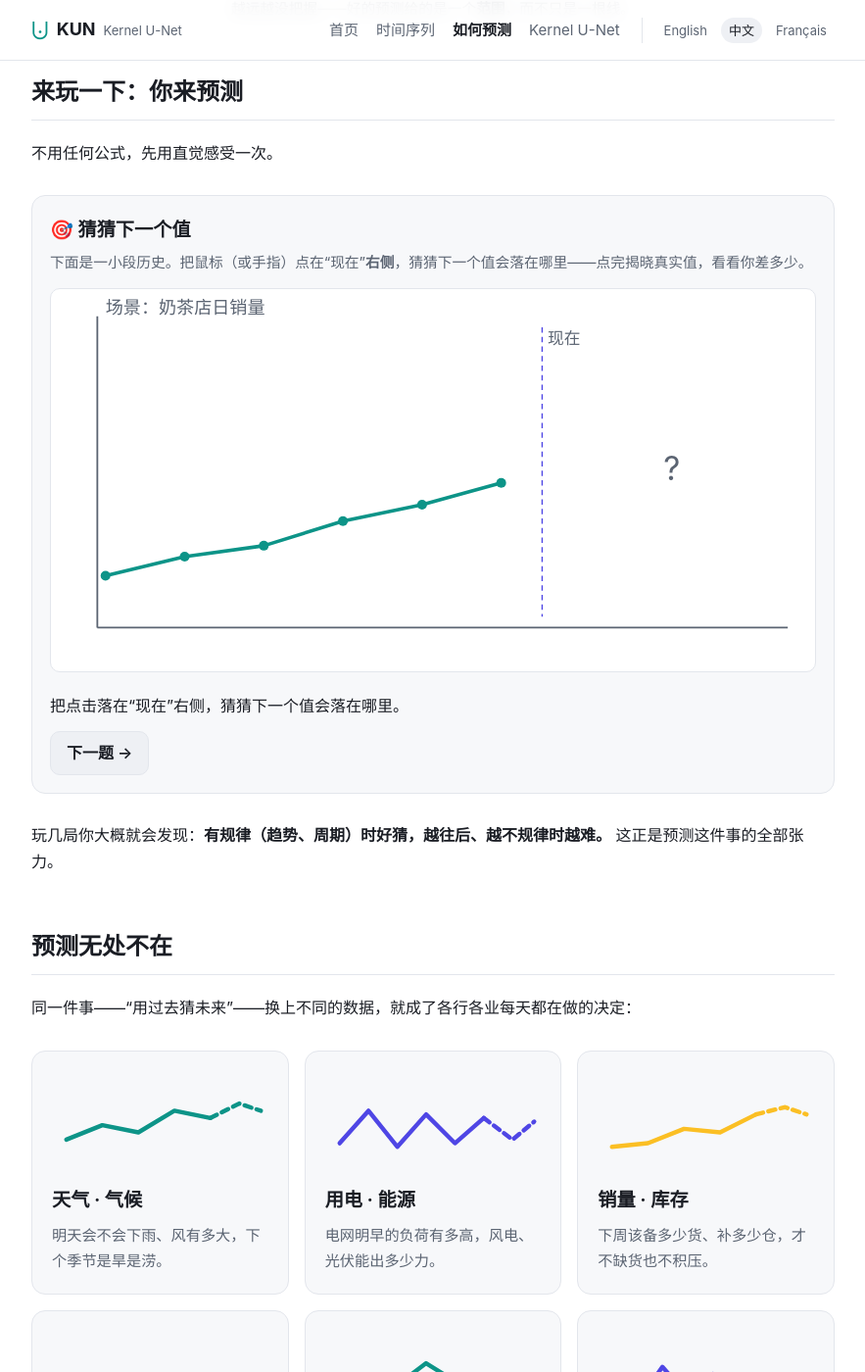
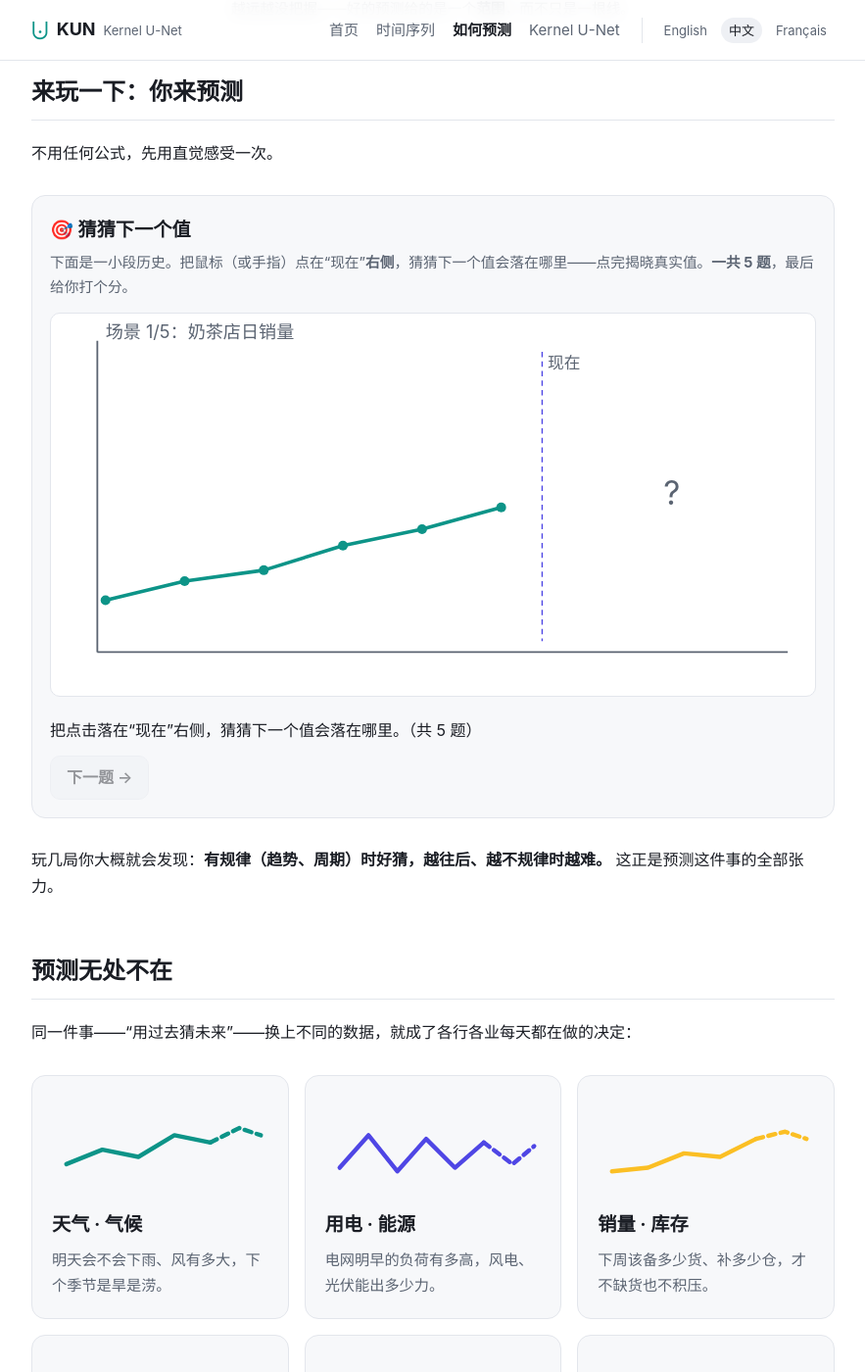
Before and after one commit to JiangYou2025/kun, a Jekyll site: the page built from zh/forecasting.md, in a window 1280 px wide and 1400 px high, scrolled down 816 px. Shown: the whole window at 98% size, without its empty margins (198-1081 px from the left). Built offline with Jekyll 4.4.1, drawn with Linux system fonts in a browser that asks for light colours; part of the change alters nothing that is shown.

Commit message:
ZH/forecasting: cap the guess game at 5 rounds with a final score + verdict
- 5 scenarios; the SVG is locked after 5 guesses
- Each guess shows its error; the button is disabled until you guess
- After round 5: average error → score /100, 通过 (avg ≤ 20%) or 再试试,
  and the button becomes 重新开始

Co-Authored-By: Claude Opus 4.8 (1M context) <noreply@anthropic.com>

```diff
--- a/assets/css/main.css
+++ b/assets/css/main.css
@@ -103,6 +103,7 @@ kbd{background:var(--surface-2);border:1px solid var(--border);border-radius:5px
 .game .bar2{display:flex;gap:10px;align-items:center;flex-wrap:wrap;margin-top:.7em}
 .game button{font:inherit;font-weight:600;cursor:pointer;padding:8px 16px;border-radius:10px;border:1px solid var(--border);background:var(--surface-2);color:var(--text)}
 .game button:hover{border-color:var(--accent)}
+.game button:disabled{opacity:.45;cursor:not-allowed;border-color:var(--border)}
 .game .score{color:var(--muted);font-size:.9rem;margin-left:auto}
 
 .pager{display:flex;justify-content:space-between;margin-top:48px;padding-top:20px;border-top:1px solid var(--border);gap:12px}
--- a/zh/forecasting.md
+++ b/zh/forecasting.md
@@ -54,7 +54,7 @@ next: kun
 
 <div class="game" markdown="0">
   <h3 style="margin-top:0">🎯 猜猜下一个值</h3>
-  <p class="hint">下面是一小段历史。把鼠标（或手指）点在“现在”<strong>右侧</strong>，猜猜下一个值会落在哪里——点完揭晓真实值，看看你差多少。</p>
+  <p class="hint">下面是一小段历史。把鼠标（或手指）点在“现在”<strong>右侧</strong>，猜猜下一个值会落在哪里——点完揭晓真实值。<strong>一共 5 题</strong>，最后给你打个分。</p>
   <svg id="fc-svg" viewBox="0 0 560 280" role="img" aria-label="猜下一个值的小游戏">
     <line x1="34" y1="248" x2="540" y2="248" stroke="var(--muted)" stroke-width="1.3"/>
     <line x1="34" y1="248" x2="34" y2="20" stroke="var(--muted)" stroke-width="1.3"/>
@@ -77,13 +77,17 @@ next: kun
     var rounds=[
       {h:[210,196,188,170,158,142], t:128, n:'奶茶店日销量'},
       {h:[120,92,140,98,150,104],  t:148, n:'周末客流'},
-      {h:[84,98,108,126,140,158],  t:176, n:'某网站访问量'}
+      {h:[84,98,108,126,140,158],  t:176, n:'某网站访问量'},
+      {h:[150,140,150,138,150,140], t:150, n:'机房温度'},
+      {h:[96,120,108,150,140,178],  t:172, n:'App 新增用户'}
     ];
+    var MAX=5;
     var idx=0, answered=false, played=0, totErr=0;
     function el(tag,a){var e=document.createElementNS(NS,tag);for(var k in a)e.setAttribute(k,a[k]);return e;}
     function val(y){return Math.round((bot-y)/2);}
+    function guide(){return '把点击落在“现在”右侧，猜猜下一个值会落在哪里。（共 '+MAX+' 题）';}
     function render(){
-      answered=false; while(dyn.firstChild) dyn.removeChild(dyn.firstChild);
+      answered=false; btn.disabled=true; while(dyn.firstChild) dyn.removeChild(dyn.firstChild);
       var r=rounds[idx];
       var pts=xs.map(function(x,i){return x+','+r.h[i];}).join(' ');
       dyn.appendChild(el('polyline',{points:pts,fill:'none',stroke:'var(--accent)','stroke-width':2.6,'stroke-linejoin':'round','stroke-linecap':'round'}));
@@ -91,11 +95,11 @@ next: kun
       dyn.appendChild(el('line',{x1:nowX,y1:top,x2:nowX,y2:bot,stroke:'var(--accent-2)','stroke-width':1,'stroke-dasharray':'4 3'}));
       var nl=el('text',{x:nowX+4,y:top+12,fill:'var(--muted)','font-size':12}); nl.textContent='现在'; dyn.appendChild(nl);
       var q=el('text',{x:futX,y:140,fill:'var(--muted)','font-size':24,'text-anchor':'middle',id:'fc-q'}); q.textContent='?'; dyn.appendChild(q);
-      var lab=el('text',{x:40,y:18,fill:'var(--muted)','font-size':13}); lab.textContent='场景：'+r.n; dyn.appendChild(lab);
+      var lab=el('text',{x:40,y:18,fill:'var(--muted)','font-size':13}); lab.textContent='场景 '+(played+1)+'/'+MAX+'：'+r.n; dyn.appendChild(lab);
     }
     function pt(evt){var p=svg.createSVGPoint();var s=evt.touches&&evt.touches[0]?evt.touches[0]:evt;p.x=s.clientX;p.y=s.clientY;return p.matrixTransform(svg.getScreenCTM().inverse());}
     function answer(evt){
-      if(answered) return;
+      if(answered || played>=MAX) return;
       var p=pt(evt);
       if(p.x < nowX-12) return;
       if(evt.cancelable) evt.preventDefault();
@@ -108,16 +112,30 @@ next: kun
       var tl=el('text',{x:futX+12,y:r.t+4,fill:'var(--accent)','font-size':12}); tl.textContent='真实值'; dyn.appendChild(tl);
       var ul=el('text',{x:futX+12,y:uy+4,fill:'var(--accent-2)','font-size':12}); ul.textContent='你的预测'; dyn.appendChild(ul);
       var err=Math.abs(val(uy)-val(r.t)), pct=Math.round(100*err/Math.max(1,val(r.t)));
-      var msg=pct<=5?'神预测！':pct<=15?'很准！':pct<=30?'还不错。':'差了点——换一题再试。';
-      verdict.innerHTML='你的预测和真实值差 <b>'+pct+'%</b>。 '+msg;
+      var msg=pct<=5?'神预测！':pct<=15?'很准！':pct<=30?'还不错。':'差了点。';
       answered=true; played++; totErr+=pct;
-      scoreEl.textContent='已玩 '+played+' 题 · 平均误差 '+Math.round(totErr/played)+'%';
+      if(played<MAX){
+        verdict.innerHTML='第 '+played+' 题：差 <b>'+pct+'%</b>。 '+msg+' 点“下一题”继续。';
+        scoreEl.textContent='进度 '+played+'/'+MAX+' · 当前平均误差 '+Math.round(totErr/played)+'%';
+        btn.textContent='下一题 →'; btn.dataset.mode='next'; btn.disabled=false;
+      } else {
+        finish(pct,msg);
+      }
     }
+    function finish(lastPct,lastMsg){
+      var avg=Math.round(totErr/MAX), sc=Math.max(0,100-avg), pass=avg<=20;
+      verdict.innerHTML='第 '+MAX+' 题：差 <b>'+lastPct+'%</b>。<br>'+(pass
+        ? '🎉 <b>通过！</b>5 题平均误差 '+avg+'%，得分 <b>'+sc+'/100</b>。你已经对“预测”有了不错的直觉，可以继续往下读了。'
+        : '🔁 <b>再试试。</b>5 题平均误差 '+avg+'%，得分 <b>'+sc+'/100</b>——点“重新开始”，多体会几次规律再过关。');
+      scoreEl.textContent='最终得分 '+sc+'/100';
+      btn.textContent='重新开始'; btn.dataset.mode='reset'; btn.disabled=false;
+    }
+    function next(){ idx=(idx+1)%rounds.length; render(); verdict.innerHTML=guide(); }
+    function reset(){ idx=0; played=0; totErr=0; scoreEl.textContent=''; render(); verdict.innerHTML=guide(); btn.textContent='下一题 →'; btn.dataset.mode='next'; }
     svg.addEventListener('click',answer);
     svg.addEventListener('touchstart',answer,{passive:false});
-    btn.addEventListener('click',function(){idx=(idx+1)%rounds.length; render(); verdict.innerHTML='把点击落在“现在”右侧，猜猜下一个值会落在哪里。';});
-    render();
-    verdict.innerHTML='把点击落在“现在”右侧，猜猜下一个值会落在哪里。';
+    btn.addEventListener('click',function(){ if(btn.dataset.mode==='reset') reset(); else next(); });
+    reset();
   })();
   </script>
 </div>
```
